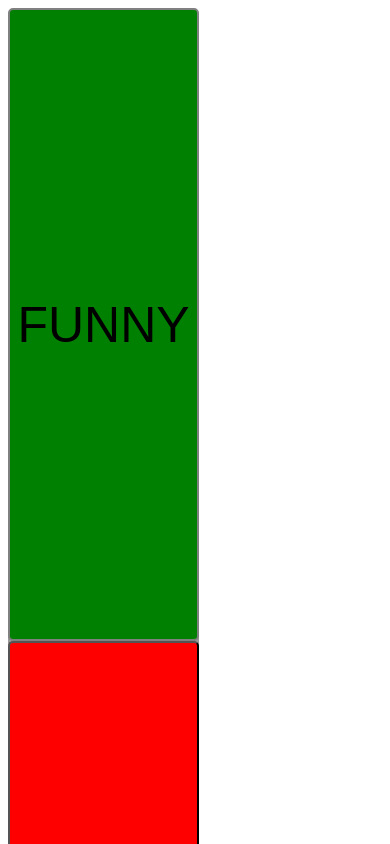
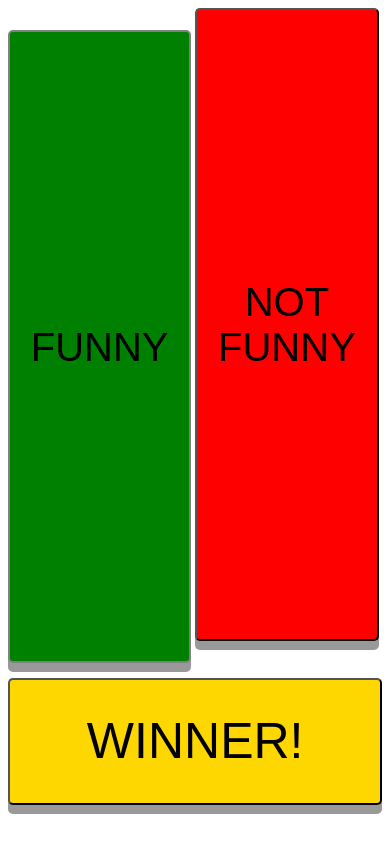
Before and after one commit to nolanconrad/JokeRater, a plain HTML site: page index.html in a window 390 px wide. Shown: the top 844 px of the page. Drawn offline with Linux system fonts and the light colour scheme.

Commit message:
added media quary

```diff
--- a/index.html
+++ b/index.html
@@ -1,5 +1,6 @@
 <!DOCTYPE html>
 <head>
+    <meta content="width=device-width, initial-scale=1" name="viewport" />
     <link rel="stylesheet" href="styles.css">
     <script src="script.js"></script>
 </head>
--- a/styles.css
+++ b/styles.css
@@ -1,3 +1,4 @@
+
 #funny {
     background-color: green;
     border: 2px solid grey;
@@ -44,3 +45,28 @@
     box-shadow: 0 5px #666;
     transform: translateY(4px);
 }
+
+@media only screen and (max-width: 415px) {
+    body {
+        border: none;
+        margin: none;
+        padding: none;
+    }
+    #funny {
+        font-size: 40px;
+        width: 47vw;
+        padding-bottom: 0;
+        height: 75vh;
+    }
+    #notFunny {
+      font-size: 40px;
+      width: 47vw;
+      padding: 0%;
+      margin-top: 0px;
+      height: 75vh;
+    }
+    #superFunny {
+        width: 96vw;
+        height: 15vh;
+    }
+}
```
